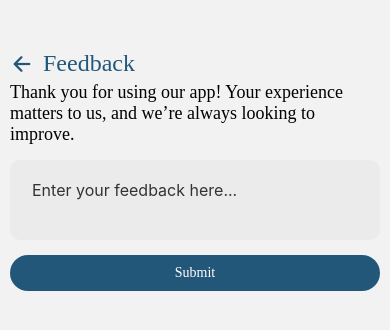
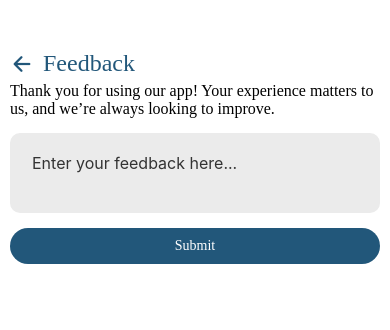
Before and after one commit to muqadasghazal/Silent-Connect, a React Native app: screen /Feedback in a window 390 px wide. Shown: the top 330 px of the page. Built offline with nearby package versions, Linux system fonts and the light colour scheme.

Commit message:
Changes to be committed updated font.: 	modified:   Components/Accounts.js 	modified:   Components/Feedback.js

```diff
--- a/Components/Accounts.js
+++ b/Components/Accounts.js
@@ -77,7 +77,7 @@ const styles = StyleSheet.create({
     color: '#22577A',
   },
   section: {
-    backgroundColor: '#fff',
+
     borderWidth: 1,
     borderColor: '#ccc',
     borderRadius: 10,
@@ -96,14 +96,14 @@ const styles = StyleSheet.create({
 
     fontWeight: 'bold',
     fontSize: 16,
-        color: '#333',
-        fontFamily: 'Poppins-SemiBold',
+    color: '#333',
+    fontFamily: 'Poppins-SemiBold',
   },
   value: {
     fontSize: 16,
     color: '#333',
     marginTop: 5,
-    fontFamily: 'Poppins',
+    fontFamily: 'Poppins-Regular',
 
   },
   logoutButton: {
--- a/Components/Feedback.js
+++ b/Components/Feedback.js
@@ -69,8 +69,9 @@ export default function Feedback() {
 const styles = StyleSheet.create({
     container: {
         flex: 1,
-        marginTop: 50,
-        marginHorizontal: 10,
+        paddingTop: 50,
+        paddingHorizontal: 10,
+        backgroundColor:"#FFFFFF"
     },
     text: {
         fontFamily: 'Poppins-SemiBold',
@@ -79,7 +80,7 @@ const styles = StyleSheet.create({
     },
     textContainer: {
         marginTop: 5,
-        fontSize: 18,
+        fontSize: 16,
         fontFamily: 'Poppins-Regular',
         color: '#000000',
     },
```
